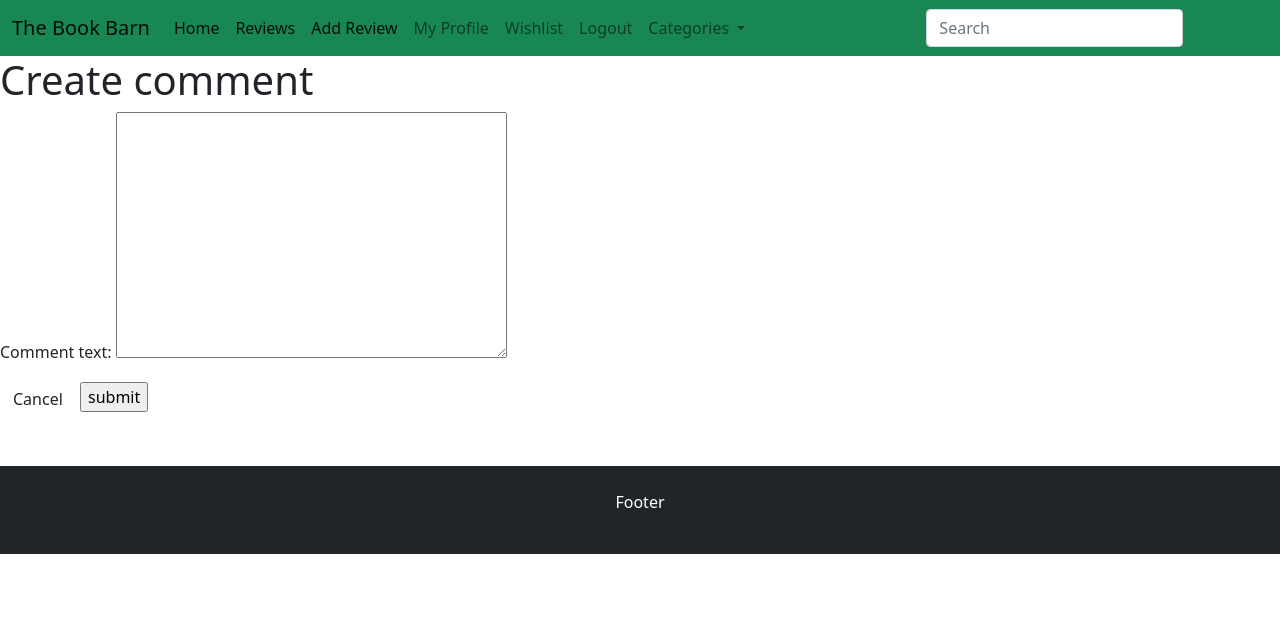
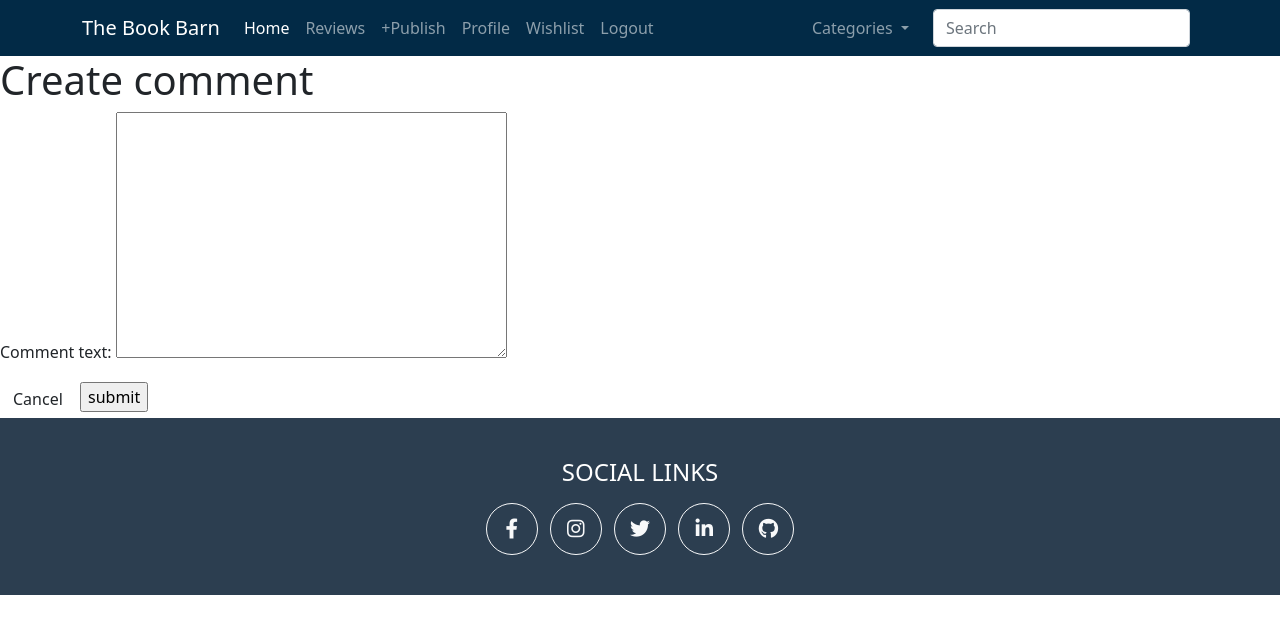
Before and after one commit to neil314159/portfolio-project-4, a Django app: a page that uses templates/base.html in a window 1280 px wide. Shown: the top 634 px of the page. Run offline with Django 3.2, Linux system fonts and the light colour scheme; a user stored in the database is signed in; data comes from the database, SQL or seed files in the repository; some libraries are stand-ins or nearby versions.

Commit message:
Update style and layout for navbar

```diff
--- a/static/css/style.css
+++ b/static/css/style.css
@@ -10,3 +10,35 @@
   font-weight: 600;
   text-align: center;
 }
+
+
+.footer {
+  padding-top: 2.5rem;
+  padding-bottom: 2.5rem;
+  background-color: #2c3e50;
+  color: #fff;
+}
+
+.copyright {
+  background-color: #1a252f;
+}
+
+.blockquote-footer {
+  margin-top: -1rem;
+  margin-bottom: 1rem;
+  font-size: 0.875em;
+  color: #6c757d;
+}
+.blockquote-footer::before {
+  content: "— ";
+}
+
+.btn-social {
+  border-radius: 100%;
+  display: inline-flex;
+  width: 3.25rem;
+  height: 3.25rem;
+  font-size: 1.25rem;
+  justify-content: center;
+  align-items: center;
+}
--- a/templates/base.html
+++ b/templates/base.html
@@ -1,24 +1,29 @@
 {% load static %}
 <!DOCTYPE html>
 <html lang="en">
+
 <head>
   <meta charset="UTF-8">
   <meta http-equiv="X-UA-Compatible" content="IE=edge">
   <meta name="viewport" content="width=device-width, initial-scale=1.0">
-    <link rel="shortcut icon" href="https://res.cloudinary.com/dpsodnurd/image/upload/v1652399538/Martz90-Circle-Books_zkovp3.ico" />
-    <link href="https://cdn.jsdelivr.net/npm/bootstrap@5.1.3/dist/css/bootstrap.min.css" rel="stylesheet" integrity="sha384-1BmE4kWBq78iYhFldvKuhfTAU6auU8tT94WrHftjDbrCEXSU1oBoqyl2QvZ6jIW3" crossorigin="anonymous">
+  <link rel="shortcut icon"
+    href="https://res.cloudinary.com/dpsodnurd/image/upload/v1652399538/Martz90-Circle-Books_zkovp3.ico" />
+  <link href="https://cdn.jsdelivr.net/npm/bootstrap@5.1.3/dist/css/bootstrap.min.css" rel="stylesheet"
+    integrity="sha384-1BmE4kWBq78iYhFldvKuhfTAU6auU8tT94WrHftjDbrCEXSU1oBoqyl2QvZ6jIW3" crossorigin="anonymous">
 
   <link rel="stylesheet" href="https://cdnjs.cloudflare.com/ajax/libs/font-awesome/6.1.1/css/all.min.css">
   <link rel="stylesheet" href="https://cdn.jsdelivr.net/npm/bootstrap-icons@1.8.1/font/bootstrap-icons.css">
   <link rel="stylesheet" href="{% static 'css/style.css' %}">
   <title>Book Barn</title>
 </head>
+
 <body>
-
-    <nav class="navbar navbar-expand-lg navbar-light bg-success" style="background-color: #006a17;">
-        <div class="container-fluid">
+  <nav class="navbar navbar-dark navbar-expand-lg" style="background-color: #022a46;">
+    <!-- <nav class="navbar navbar-expand-lg navbar-light bd-cyan-900"> -->
+    <div class="container-lg">
       <a class="navbar-brand" href="{% url 'home' %}">The Book Barn</a>
-          <button class="navbar-toggler" type="button" data-bs-toggle="collapse" data-bs-target="#navbarSupportedContent" aria-controls="navbarSupportedContent" aria-expanded="false" aria-label="Toggle navigation">
+      <button class="navbar-toggler" type="button" data-bs-toggle="collapse" data-bs-target="#navbarSupportedContent"
+        aria-controls="navbarSupportedContent" aria-expanded="false" aria-label="Toggle navigation">
         <span class="navbar-toggler-icon"></span>
       </button>
       <div class="collapse navbar-collapse" id="navbarSupportedContent">
@@ -27,19 +32,19 @@
             <a class="nav-link active" aria-current="page" href="{% url 'home' %}">Home</a>
           </li>
           <li class="nav-item">
-                <a class="nav-link active" aria-current="page" href="{% url 'home' %}">Reviews</a>
+            <a class="nav-link" aria-current="page" href="{% url 'home' %}">Reviews</a>
           </li>
           <!-- <li>
                 <button class="btn btn-outline-success me-2" type="button">Login</button>
               </li> -->
           {% if user.is_authenticated %}
           <li class="nav-item">
-                <a class="nav-link active" href="{% url 'publish_review' %}">Add Review</a>
+            <a class="nav-link" href="{% url 'publish_review' %}">+Publish</a>
           </li>
 
 
           <li class="nav-item">
-              <a class="nav-link" href="{% url 'myprofile' %}">My Profile</a>
+            <a class="nav-link" href="{% url 'myprofile' %}">Profile</a>
           </li>
           <li class="nav-item">
             <a class="nav-link" href="{% url 'wishlist' %}">Wishlist</a>
@@ -56,8 +61,26 @@
           </li>
           {% endif %}
 
+          <!-- <li class="nav-item dropdown">
+            <a class="nav-link dropdown-toggle" href="#" id="navbarDropdown" role="button" data-bs-toggle="dropdown"
+              aria-expanded="false">
+              Categories
+            </a>
+            <ul class="dropdown-menu" aria-labelledby="navbarDropdown">
+              {% for category in review_category_list %}
+              <a class="dropdown-item" href="/category/{{ category.name}}">
+                {{ category.name }}
+              </a>
+              {% endfor %}
+            </ul>
+          </li> -->
+
+        </ul>
+        <ul class="navbar-nav me-3 mb-2 mb-lg-0">
+
           <li class="nav-item dropdown">
-                <a class="nav-link dropdown-toggle" href="#" id="navbarDropdown" role="button" data-bs-toggle="dropdown" aria-expanded="false">
+            <a class="nav-link dropdown-toggle" href="#" id="navbarDropdown" role="button" data-bs-toggle="dropdown"
+              aria-expanded="false">
               Categories
             </a>
             <ul class="dropdown-menu" aria-labelledby="navbarDropdown">
@@ -68,11 +91,11 @@
               {% endfor %}
             </ul>
           </li>
+      </ul>
+        <form class="d-flex" action="{% url 'search_results' %}" method="get">
 
-            </ul>
-            <form class="d-flex" action="{% url 'search_results' %}" method = "get" >
-              <input class="form-control me-2" type="search" name = "searchterm" placeholder="Search" aria-label="Search">
-              <button class="btn btn-outline-success" type="submit">Search</button>
+          <input class="form-control me-2" type="search" name="searchterm" placeholder="Search" aria-label="Search">
+          <!-- <button class="btn btn-outline-success" type="submit">Search</button> -->
         </form>
       </div>
     </div>
@@ -130,12 +153,53 @@
   </footer>
 </div> -->
 
-<div class="mt-5 p-4 bg-dark text-white text-center">
+  <!-- <div class="mt-5 p-4 bg-dark text-white text-center">
   <p>Footer</p>
+</div> -->
+
+  <footer class="footer text-center">
+    <div class="container">
+      <!-- <div class="row"> -->
+      <!-- Footer Location -->
+      <!-- <div class="col-lg-4 mb-5 mb-lg-0">
+              <h4 class="text-uppercase mb-4">Location</h4>
+              <p class="lead mb-0">
+                  2215 John Daniel Drive
+                  <br />
+                  Clark, MO 65243
+              </p>
+          </div> -->
+      <!-- Footer Social Icons-->
+      <div class="col-lg-12 mb-5 mb-lg-0">
+        <h4 class="text-uppercase mb-3">Social Links</h4>
+        <a class="btn btn-outline-light btn-social mx-1" href="http://www.facebook.com" target="_blank"><i
+            class="fab fa-fw fa-facebook-f"></i></a>
+        <a class="btn btn-outline-light btn-social mx-1" href="http://www.instagram.com" target="_blank"><i
+            class="fab fa-fw fa-instagram"></i></a>
+        <a class="btn btn-outline-light btn-social mx-1" href="http://www.twitter.com" target="_blank"><i
+            class="fab fa-fw fa-twitter"></i></a>
+        <a class="btn btn-outline-light btn-social mx-1" href="http://www.linkedin.com" target="_blank"><i
+            class="fab fa-fw fa-linkedin-in"></i></a>
+        <a class="btn btn-outline-light btn-social mx-1" href="http://www.github.com" target="_blank"><i
+            class="fab fa-fw fa-github"></i></a>
       </div>
+      <!-- Footer About Text-->
+      <!-- <div class="col-lg-4">
+              <h4 class="text-uppercase mb-4">About Freelancer</h4>
+              <p class="lead mb-0">
+                  Freelance is a free to use, MIT licensed Bootstrap theme created by
+                  <a href="http://startbootstrap.com">Start Bootstrap</a>
+                  .
+              </p>
+          </div> -->
+      <!-- </div> -->
+    </div>
+  </footer>
 
 
-<script src="https://cdn.jsdelivr.net/npm/bootstrap@5.1.3/dist/js/bootstrap.bundle.min.js" integrity="sha384-ka7Sk0Gln4gmtz2MlQnikT1wXgYsOg+OMhuP+IlRH9sENBO0LRn5q+8nbTov4+1p" crossorigin="anonymous"></script>
+  <script src="https://cdn.jsdelivr.net/npm/bootstrap@5.1.3/dist/js/bootstrap.bundle.min.js"
+    integrity="sha384-ka7Sk0Gln4gmtz2MlQnikT1wXgYsOg+OMhuP+IlRH9sENBO0LRn5q+8nbTov4+1p" crossorigin="anonymous">
+  </script>
 </body>
 
 
```
Lines whose indentation alone changed are shown as unchanged.
